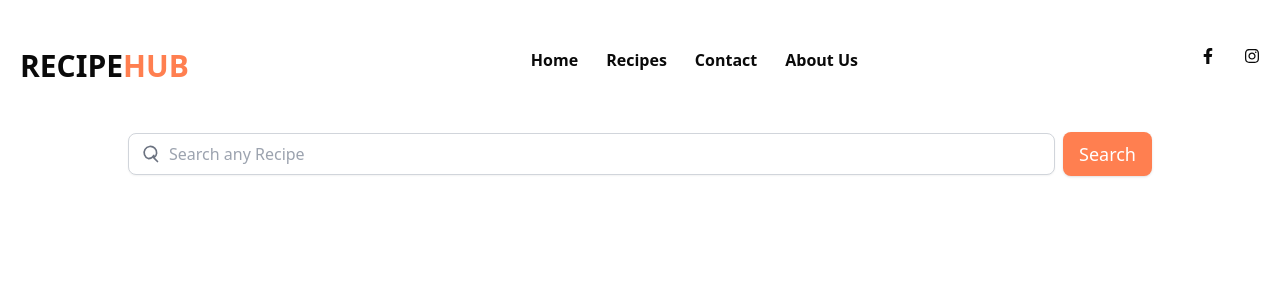
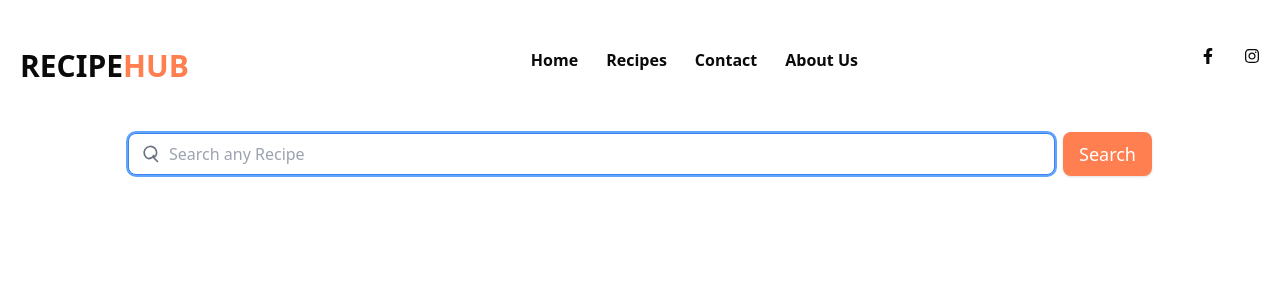
Before and after one commit to neerubhandari/RecipeHub, a Next.js app: page /search in a window 1280 px wide. Shown: the top 300 px of the page. Built offline with nearby package versions, Linux system fonts and the light colour scheme.

Commit message:
feat : ref added in the input of the searchbox

```diff
--- a/app/src/components/searchbox/index.tsx
+++ b/app/src/components/searchbox/index.tsx
@@ -1,6 +1,16 @@
 "use client";
 
+import { useEffect, useRef } from "react";
+
 export default function SearchBox({ onClick, className }: any) {
+  const inputRef = useRef<HTMLInputElement>(null);
+
+  useEffect(() => {
+    if (inputRef.current) {
+      inputRef.current.focus();
+    }
+  }, []);
+
   return (
     <div className={`${className} relative w-full  flex items-center gap-2`}>
       <div className="relative flex-1">
@@ -22,6 +32,7 @@ export default function SearchBox({ onClick, className }: any) {
         </div>
 
         <input
+          ref={inputRef}
           onClick={onClick}
           type="text"
           placeholder="Search any Recipe"
```
